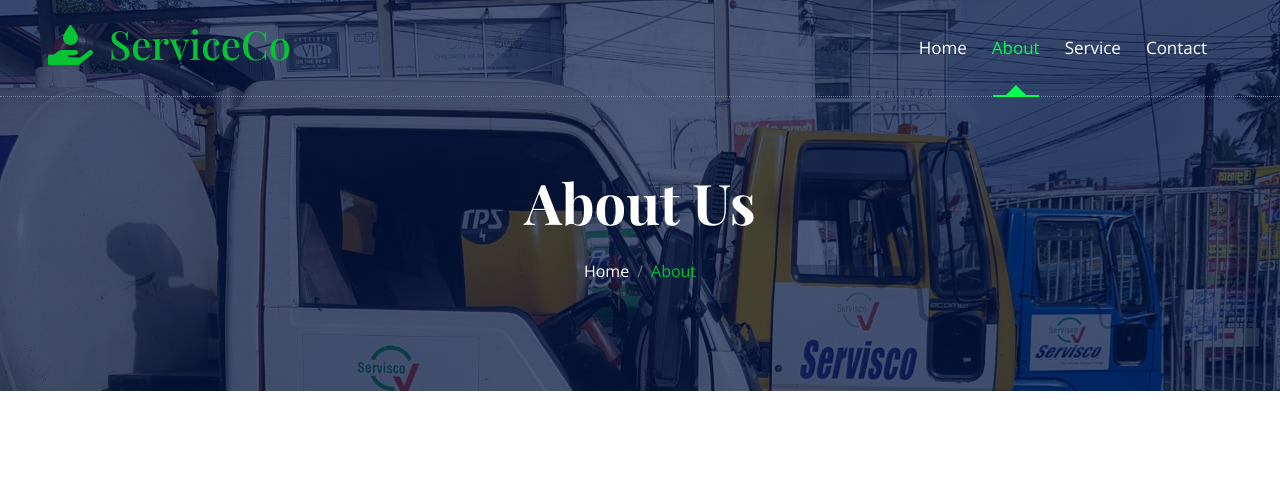
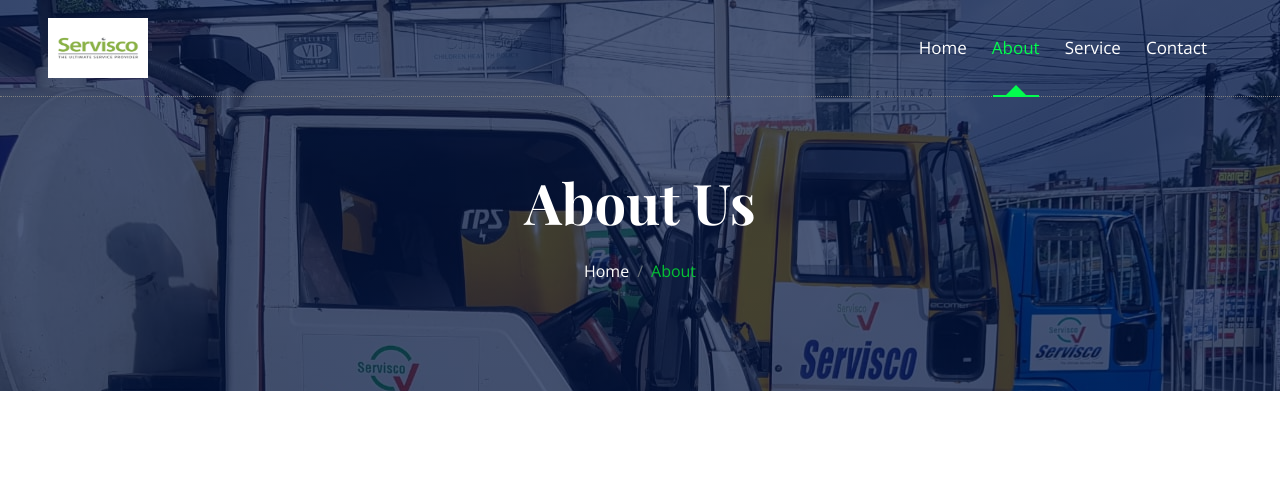
Before and after one commit to shakeelamath/servisco, a plain HTML site: page about.html in a window 1280 px wide. Shown: the top 484 px of the page. Drawn offline with nearby package versions, Linux system fonts and the light colour scheme; a web font is replaced by a local one.

Commit message:
updated logo

```diff
--- a/about.html
+++ b/about.html
@@ -43,8 +43,7 @@
         <div class="container-fluid position-relative p-0">
             <nav class="navbar navbar-expand-lg navbar-light px-4 px-lg-5 py-3 py-lg-0">
                 <a href="" class="navbar-brand p-0">
-                    <h1 class="text-primary"><i class="fas fa-hand-holding-water me-3"></i>ServiceCo</h1>
-                    <!-- <img src="img/logo.png" alt="Logo"> -->
+                    <img src="ServisCoLogoWhiteBG.jpg" alt="Logo" style="width: 100px;">
                 </a>
                 <button class="navbar-toggler" type="button" data-bs-toggle="collapse" data-bs-target="#navbarCollapse">
                     <span class="fa fa-bars"></span>
```
Also changed, not shown: contact.html (+1 -2 lines), index.html (+2 -2 lines), service.html (+1 -2 lines), ServisCoLogoWhiteBG.jpg (added), serviscologo.png (deleted).
